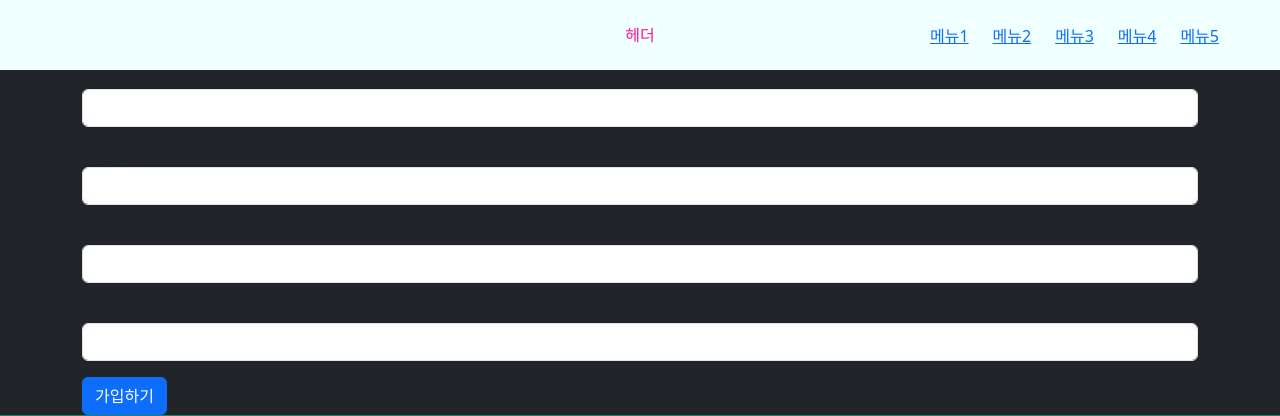
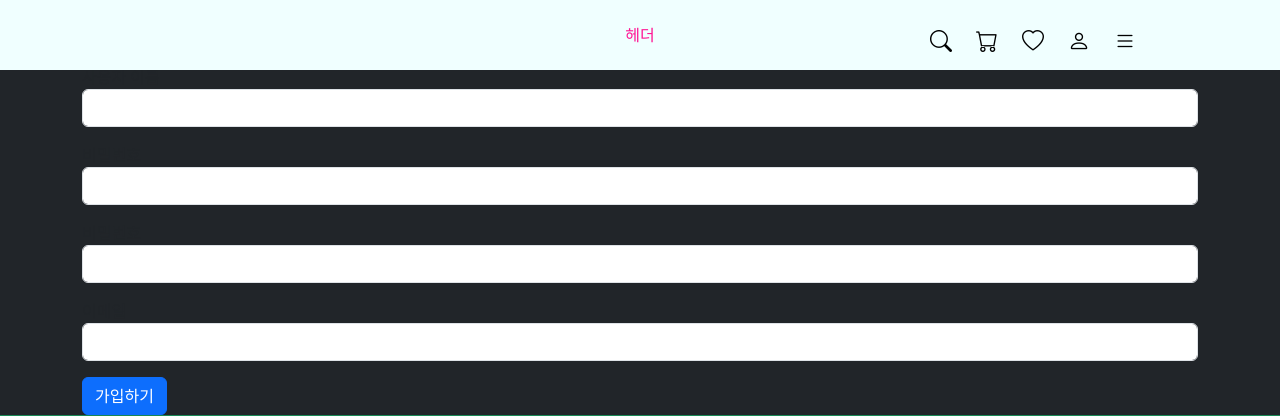
Before and after one commit to lhj8-8/interior_lhj, a Flask app: page /auth/signup/ in a window 1280 px wide; the page is wider, and only the part inside the window is pictured. Shown: the top 416 px of that part. Run offline with Flask 3, Linux system fonts and the light colour scheme; parts of the project's set-up code (start-up, migrations or seed data) failed here and were passed over; some libraries are stand-ins or nearby versions.

Commit message:
20250930

```diff
--- a/sprout/static/main.css
+++ b/sprout/static/main.css
@@ -27,6 +27,41 @@ html, body {
     z-index: 1000;
 }
 
+/* header 내부에 a 태그 색상 변경 */
+.header a {
+  display: flex;
+  align-items: center;
+  height: 100%;
+  color: #000;
+  text-decoration: none;
+}
+
+/* header 내부에 아이콘 크기 및 정렬 */
+.header a i {
+  font-size: 22px;
+}
+
+/* offcanvas 슬라이드 패널*/
+
+/* Offcanvas custom size* */
+.offcanvas {
+    width: 500px
+    z-index: 1050; /* 오버레이보다 레이어 위 */
+}
+
+/* 패널 열려도 스크롤 허용 */
+body.offcanvas-open {
+    overflow: auto;
+    padding-right: 0;
+}
+
+/* 흰색 배경 */
+.offcanvas-header,
+.offcanvas-body {
+    background-color: white;
+    color: black;
+}
+
 /* section_1 */
 .section_1 {
     height: 1160px;
@@ -50,7 +85,7 @@ html, body {
     background: #fff;
 }
 
-/* 슬라이드 컨테이너 */
+/* 전/후 슬라이드 컨테이너 */
 .image-slider-container {
     position: absolute;
     inset: 0;
--- a/sprout/templates/base.html
+++ b/sprout/templates/base.html
@@ -6,13 +6,14 @@
 
     <!--bootstrap cdn-->
     <link rel="stylesheet" href="https://cdn.jsdelivr.net/npm/bootstrap@5.3.8/dist/css/bootstrap.min.css">
+    <!-- Bootstrap Icons -->
+    <link rel="stylesheet" href="https://cdn.jsdelivr.net/npm/bootstrap-icons@1.10.0/font/bootstrap-icons.css">
     <!--custom css-->
     <link rel="stylesheet" href="{{ url_for('static', filename='main.css') }}">
     {% block style %}
     {% endblock %}
 
     <title>Interior web</title>
-
 </head>
 
 <body class="bg-dark">
@@ -25,12 +26,54 @@
     <div class="position-absolute top-50 start-100 translate-middle"
          style="height: 70px; width: 700px;">
         <ol class="row list-unstyled">
-            <li class="col-auto my-4"><a href="">메뉴1</a></li>
-            <li class="col-auto my-4"><a href="">메뉴2</a></li>
-            <li class="col-auto my-4"><a href="">메뉴3</a></li>
-            <li class="col-auto my-4"><a href="">메뉴4</a></li>
-            <li class="col-auto my-4"><a href="">메뉴5</a></li>
+        <li class="col-auto my-4">
+            <a href="#">
+                <i class="bi bi-search"></i></a>
+        </li>
+        <li class="col-auto my-4">
+            <a href="#">
+                <i class="bi bi-cart"></i></a>
+        </li>
+        <li class="col-auto my-4">
+            <a href="#">
+                <i class="bi bi-heart"></i></a>
+        </li>
+        <li class="col-auto my-4">
+            <a href="#">
+                <i class="bi bi-person"></i></a>
+        </li>
+            <li class="col-auto my-4">
+                <a href="#" data-bs-toggle="offcanvas" data-bs-target="#slidePanel" class="menu-icon">
+                  <i class="bi bi-list"></i></a>
+            </li>
         </ol>
+    </div>
+</div>
+
+<!-- 오른쪽 슬라이드 패널 -->
+<div class="offcanvas offcanvas-end" id="slidePanel" data-bs-scroll="true" data-bs-backdrop="true">
+    <div class="offcanvas-header">
+        <h5 class="offcanvas-title">메뉴</h5>
+        <button type="button" class="btn-close" data-bs-dismiss="offcanvas"></button>
+    </div>
+    <div class="offcanvas-body">
+        <ol class="list-unstyled">
+            <li class="col-auto my-4">내 정보
+            </li>
+            <li class="col-auto my-4">제품 목록
+            </li>
+            <li class="col-auto my-4">장바구니
+            </li>
+            <li class="col-auto my-4">AI 챗봇
+            </li>
+        </ol>
+
+        <hr class="my-4">
+
+        <div class="d-grid gap-2">
+            <button class="btn btn-outline-primary" type="button">로그인</button>
+            <button class="btn btn-outline-secondary" type="button">마이페이지</button>
+        </div>
     </div>
 </div>
 
@@ -48,5 +91,7 @@
 <script src="https://cdn.jsdelivr.net/npm/bootstrap@5.3.8/dist/js/bootstrap.bundle.min.js"></script>
 <!--custom js-->
 <script src="{{ url_for('static', filename='js.js') }}"></script>
+
+{% block extra_js %}{% endblock %}
 </body>
 </html>
```
Lines whose indentation alone changed are shown as unchanged.
